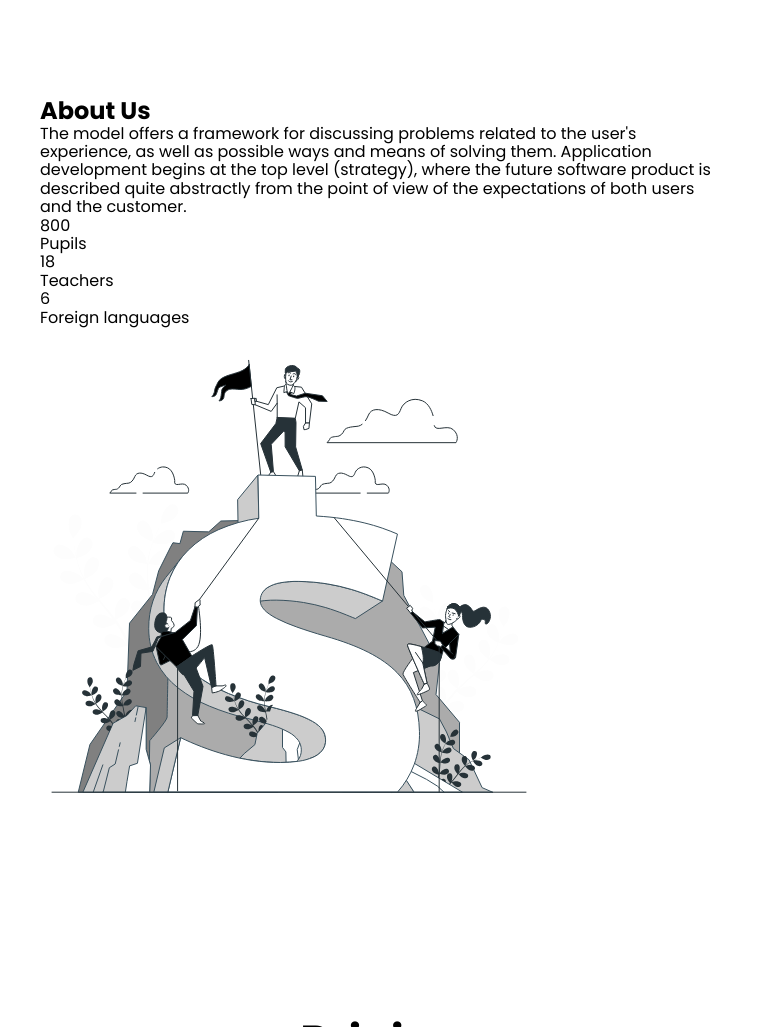
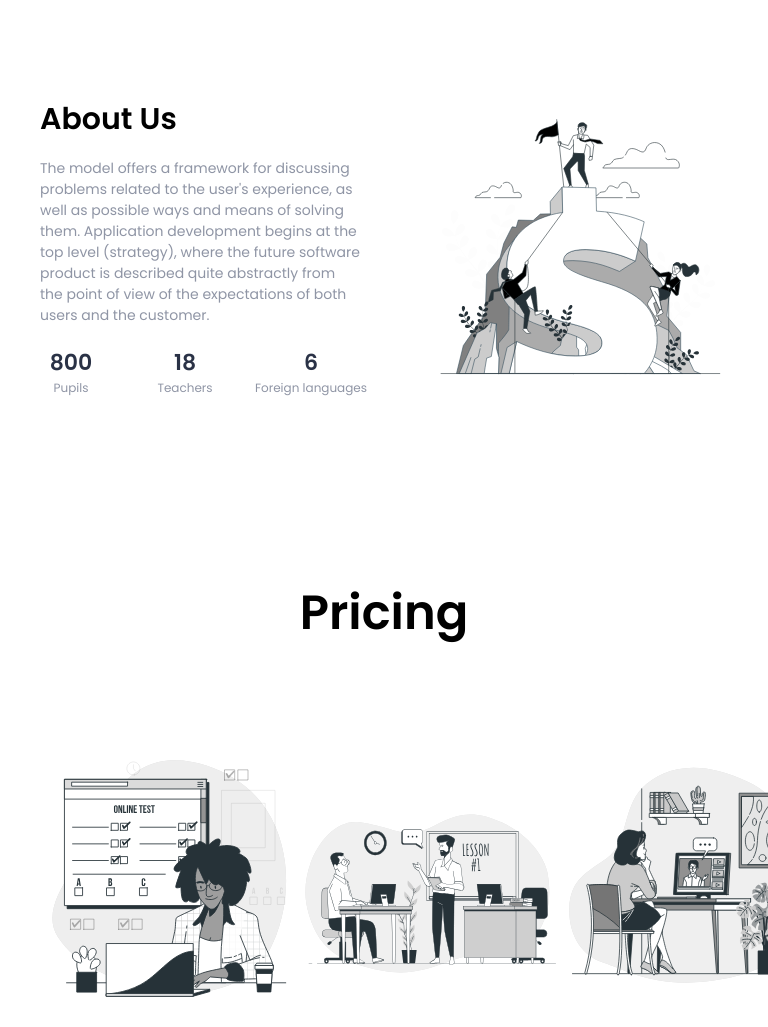
Before and after one commit to RedGidAD/learn_language, a plain HTML site: page index.html in a window 768 px wide. Shown: the part 1678-2705 px from the top of the page. Drawn offline with nearby package versions, Linux system fonts and the light colour scheme.

Commit message:
add about us section styles for tablet display

```diff
--- a/css/styles.css
+++ b/css/styles.css
@@ -749,6 +749,83 @@ a {
 /* ================== /SKILLS ================== */
 
 /* ================== ABOUT ================== */
+/* Tablet */
+@media screen and (min-width: 768px) and (max-width: 992px) {
+    .about-container {
+        display: flex;
+    }
+
+    .about-content {
+        margin-right: 62px;
+    }
+
+    .about-title {
+        font-size: 30px;
+        font-weight: 600;
+        line-height: 1.5;
+        letter-spacing: 0;
+        color: #000000;
+    }
+
+    .about-description {
+        width: 320px;
+
+        margin-top: 16px;
+
+        font-size: 14px;
+        font-weight: 400;
+        line-height: 1.5;
+        letter-spacing: 0;
+        color: #8F95A5;
+    }
+
+    .about-statistic {
+        display: flex;
+
+        margin-top: 20px;
+    }
+
+    .about-statistic-item {
+        text-align: center;
+    }
+
+    .about-statistic-item:first-child {
+        margin-right: 52px;
+    }
+
+    .about-statistic-item:nth-child(2) {
+        margin-right: 34px;
+    }
+
+    .about-statistic-item:not(:last-child) {
+        width: 62px;
+    }
+
+    .about-statistic-item:last-child {
+        width: 122px;
+    }
+
+    .about-statistic-number {
+        font-size: 22px;
+        font-weight: 600;
+        line-height: 1.5;
+        letter-spacing: 0;
+        color: #2A3246;
+    }
+
+    .about-statistic-description {
+        font-size: 12px;
+        font-weight: 400;
+        line-height: 1.5;
+        letter-spacing: 0;
+        color: #8F95A5;
+    }
+
+    .about-img {
+        width: 294px;
+    }
+}
+
 /* Laptop */
 @media screen and (min-width: 992px) and (max-width: 1600px) {
     .about-container {
```
